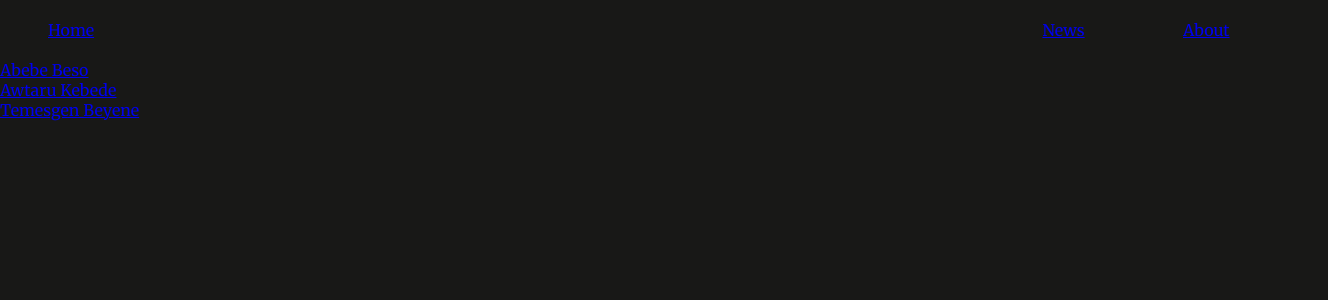
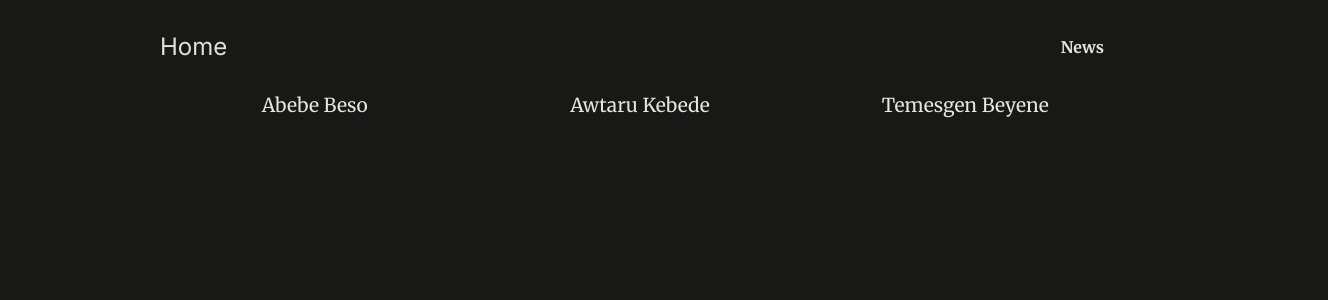
Before and after one commit to yasubdemissie/Next-routing, a Next.js app: page /news in a window 1280 px wide. Shown: the top 300 px of the page, 1328 px wide, since content can reach past the window. Built offline with nearby package versions, Linux system fonts and the light colour scheme.

Commit message:
fourth commit

```diff
--- a/Components/MainHeader.jsx
+++ b/Components/MainHeader.jsx
@@ -1,42 +1,19 @@
-'use client';
-import styled from "styled-components";
-
-const StyledHeader = styled.header`
-  width: 100%;
-  margin-block: 20px;
-  margin-inline: 3rem;
-`;
-
-const StyledNav = styled.ul`
-  display: flex;
-  justify-content: space-between;
-`;
-
-const StyledDiv = styled.div`
-    display: flex;
-    width: 30%;
-    justify-content: space-evenly;
-`;
-
 function MainHeader() {
   return (
-    <StyledHeader>
+    <header id="main-header">
+      <div id="logo">
+        <>
+          <a href="/">Home</a>
+        </>
+      </div>
       <nav>
-        <StyledNav>
+        <ul>
           <li>
-            <a href="/">Home</a>
+            <a href="/news">News</a>
           </li>
-          <StyledDiv>
-            <li>
-              <a href="/news">News</a>
-            </li>
-            <li>
-              <a href="/about">About</a>
-            </li>
-          </StyledDiv>
-        </StyledNav>
+        </ul>
       </nav>
-    </StyledHeader>
+    </header>
   );
 }
 
--- a/app/layout.js
+++ b/app/layout.js
@@ -12,8 +12,10 @@
   return (
     <html lang="en">
       <body>
-        <MainHeader />
-        {children}
+        <div id="page">
+          <MainHeader />
+          {children}
+        </div>
       </body>
     </html>
   );
--- a/app/news/page.js
+++ b/app/news/page.js
@@ -8,9 +8,8 @@
 
   return (
     <main>
-      <ul>
+      <ul className="news-list">
         <li>
-        {/* <buton type="button" onClick={()=> navigate.push('123')}></buton> */}
           <Link href={"news/123"}>Abebe Beso</Link>{" "}
         </li>
         <li>
```
Also changed, not shown: dummy-news.js (added, +47 -0 lines).
